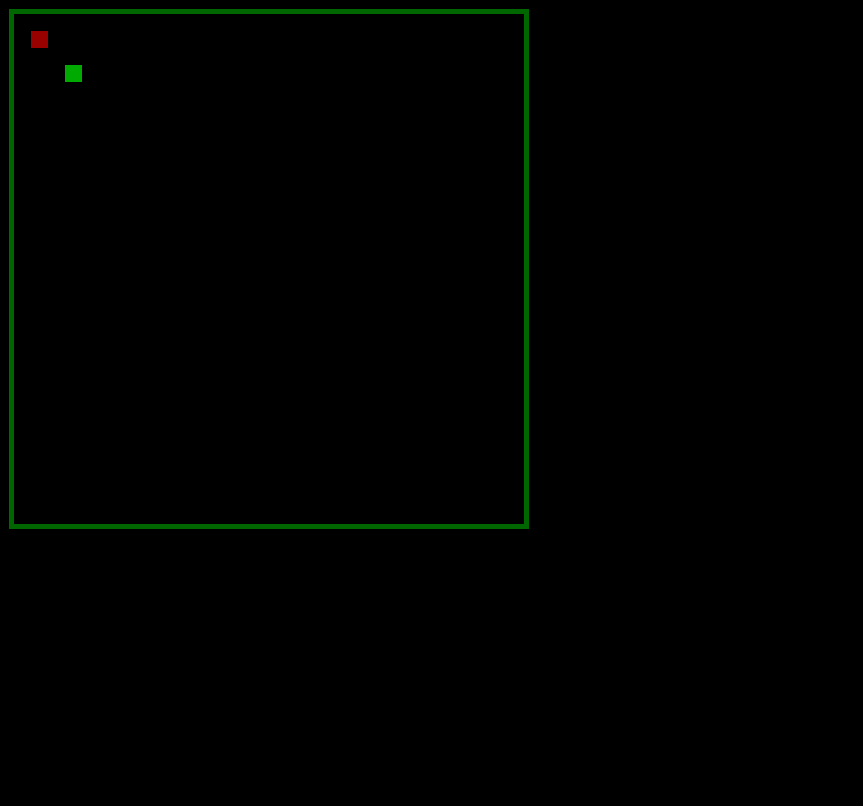
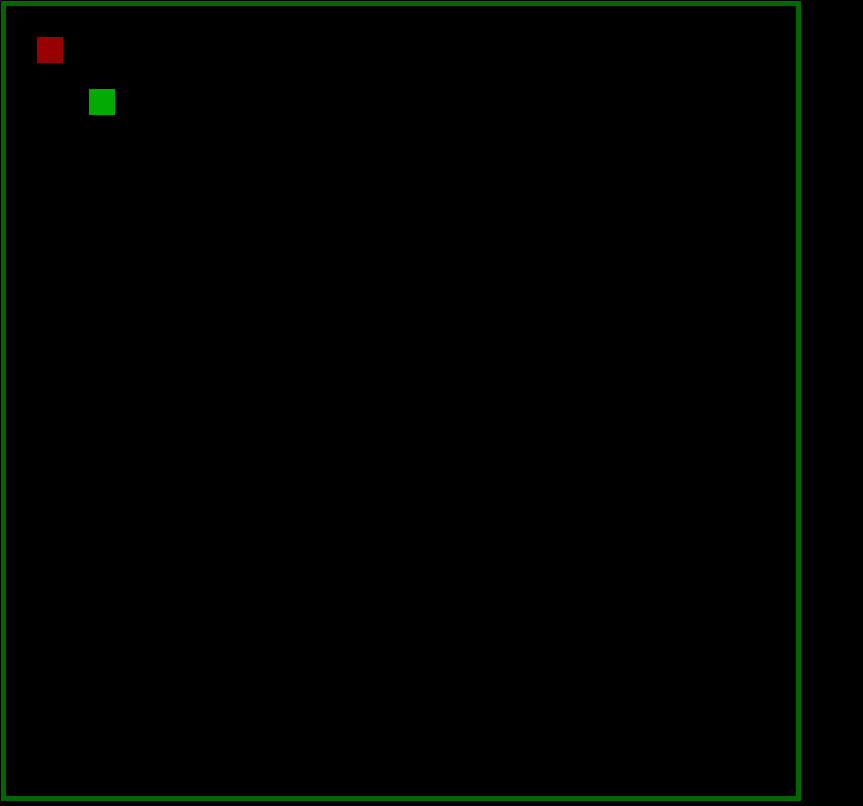
Before and after one commit to dombas/dombas.github.io, a plain HTML site: page index.html in a window 1280 px wide. Shown: the whole page, without its empty margins (0-863 px from the left). Drawn offline with Linux system fonts and the light colour scheme.

Commit message:
auto size of canvas

```diff
--- a/index.html
+++ b/index.html
@@ -11,7 +11,7 @@
 </head>
 
 <body>
-    <canvas id="mainCanvas" width="520" height="520">
+    <canvas id="mainCanvas">
         <p>Sorry, your browser doesn't use the canvas feature.</p>
     </canvas>
 </body>
--- a/snake.js
+++ b/snake.js
@@ -84,7 +84,7 @@ function GameLogic(boardSizeInCells) {
                 this.snakeActor.goRight();
                 break;
         }
-    }
+    };
 
     this.update = function () {
         //if on top of meat, grow snake, move meat
@@ -124,6 +124,9 @@ function GameLogic(boardSizeInCells) {
 function GameRenderer(gameLogic) {
     this.canvasElement = document.getElementById(CANVAS_ID);
     this.renderContext = this.canvasElement.getContext('2d');
+    let size = Math.min(window.innerWidth, window.innerHeight);
+    this.renderContext.canvas.width = size;
+    this.renderContext.canvas.height = size;
     this.canvasWidth = this.canvasElement.getAttribute('width');
     this.canvasHeight = this.canvasElement.getAttribute('height');
 
--- a/style.css
+++ b/style.css
@@ -1,3 +1,10 @@
+html, body {
+    width: 100%;
+    height: auto;
+    margin: 0;
+    overflow: hidden;
+}
+
 body{
     background-color: black;
 }
```
